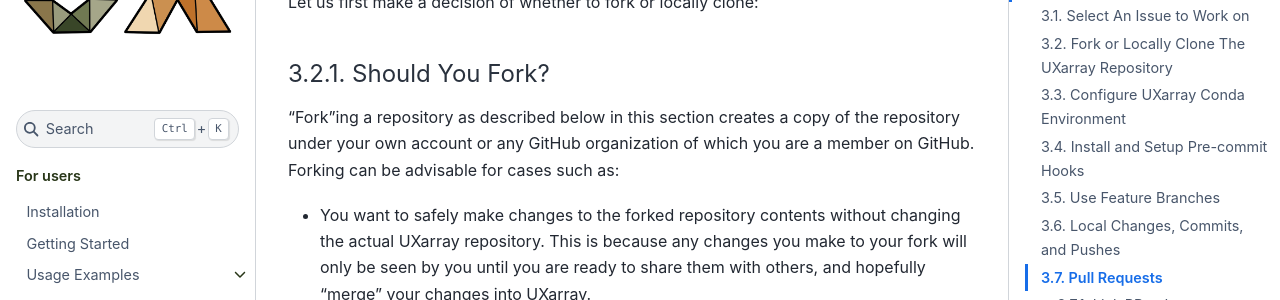
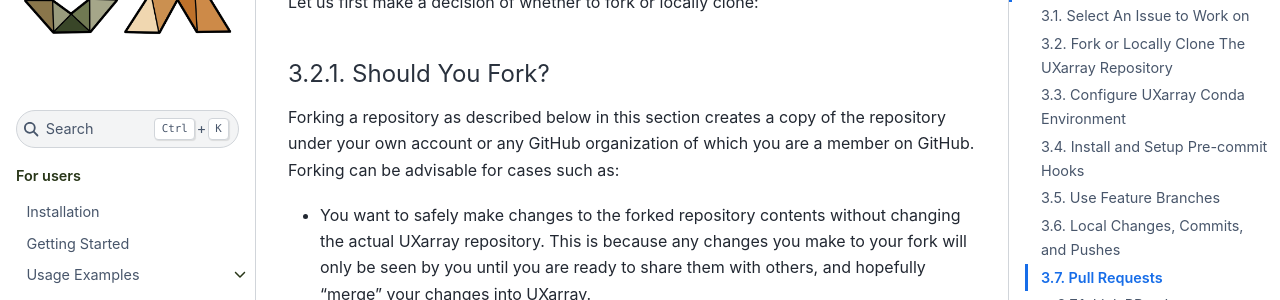
Before and after one commit to UXARRAY/uxarray, a Sphinx documentation site: the page built from docs/contributing.rst, in a window 1280 px wide and 900 px high, scrolled down 5196 px. Shown: the part 153-453 px from the top of the window. Built offline with Sphinx 7.4.7 and the Sphinx Book theme 1.1.4, drawn with Linux system fonts in a browser that asks for light colours.

Commit message:
Fix the formatting with the word 'Fork'

```diff
--- a/docs/contributing.rst
+++ b/docs/contributing.rst
@@ -240,7 +240,7 @@
 3.2.1. Should You Fork?
 ^^^^^^^^^^^^^^^^^^^^^^^
 
-"Fork"ing a repository as described below in this section creates a copy of
+Forking a repository as described below in this section creates a copy of
 the repository under your own account or any GitHub organization of
 which you are a member on GitHub. Forking can be advisable for cases such as:
 
```
